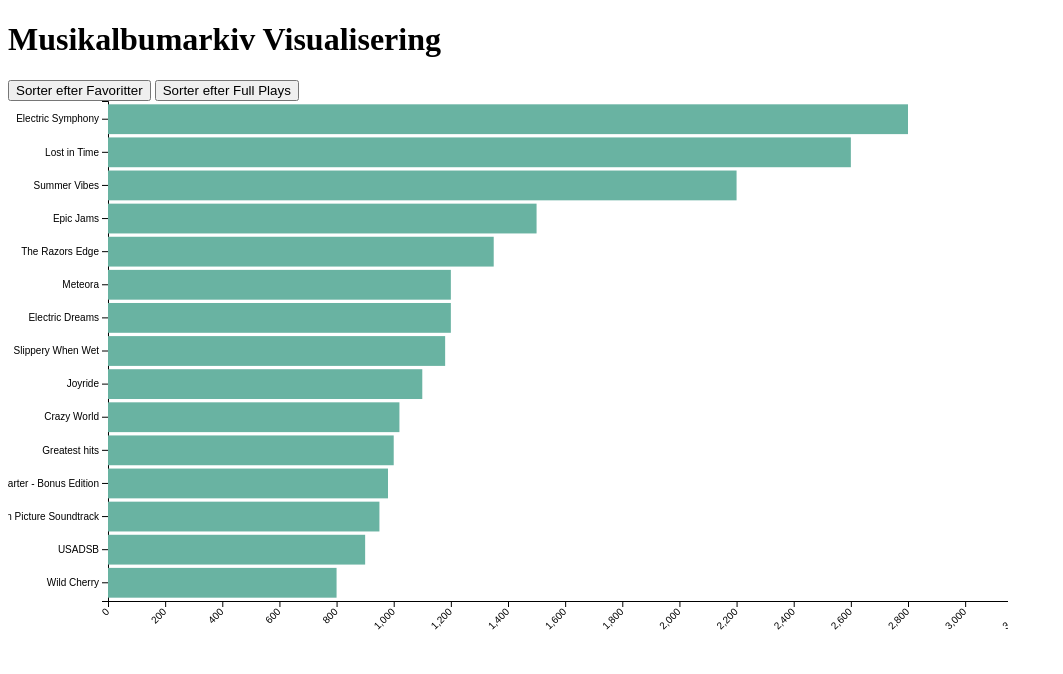
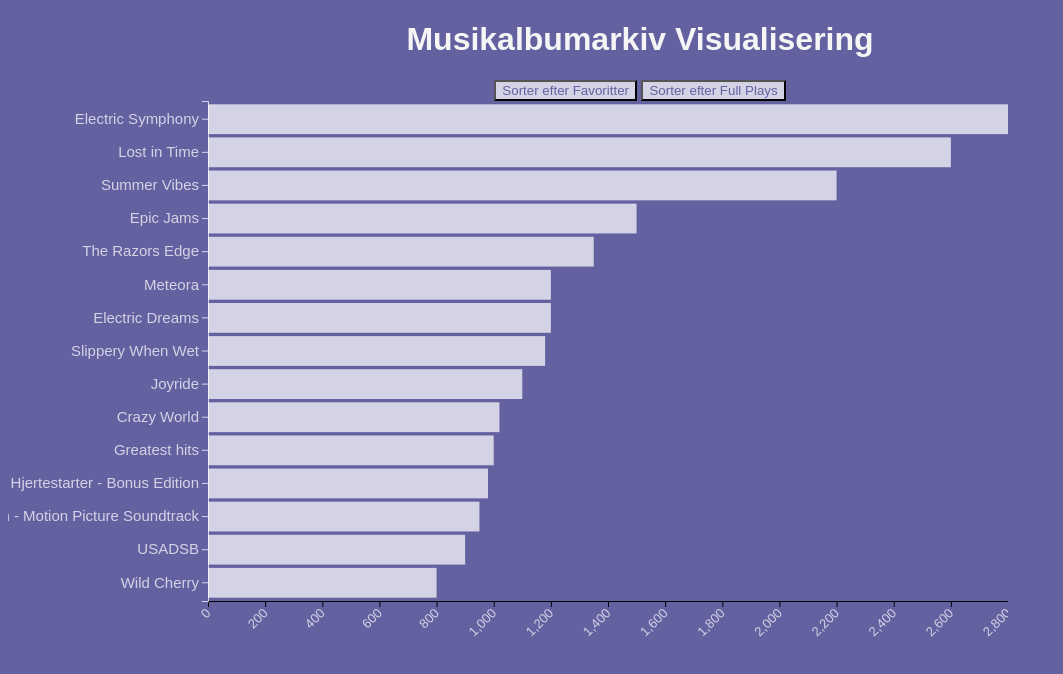
Before and after one commit to TajBaadsgaard/Fisk, a plain HTML site: page mainIndex.html in a window 1280 px wide. Shown: the whole page, without its empty margins (0-1063 px from the left). Drawn offline with nearby package versions, Linux system fonts and the light colour scheme.

Commit message:
Det seneste der er blevet lavet

```diff
--- a/main.js
+++ b/main.js
@@ -17,7 +17,7 @@ d3.json("albums.json").then(function(data) {
         .attr("width", width)
         .attr("height", height + 50)
         .append("g")
-        .attr("transform", "translate(" + 100 + ",0)");
+        .attr("transform", "translate(" + 200 + ",0)");
 
 
 
@@ -32,7 +32,7 @@ d3.json("albums.json").then(function(data) {
         .call(d3.axisBottom(x).ticks(15))
         .selectAll("text")
         .attr("transform", "translate(-10,0)rotate(-45)")
-        .style("text-anchor", "end");
+        .attr("class", "x-axis"); //Sådan vi kan style den i CSS
 
     // Funktion til at opdatere diagrammet baseret på den valgte nøgle
     function updateChart(key) {
--- a/mainIndex.html
+++ b/mainIndex.html
@@ -4,19 +4,15 @@
     <meta charset="UTF-8">
     <meta name="viewport" content="width=device-width, initial-scale=1.0">
     <title>Musikalbumarkiv Visualisering</title>
-    <style>
-        /* Tilføj CSS-styling efter behov */
-        .bar {
-            fill: #69b3a2;
-        }
-    </style>
+    <link rel="stylesheet" href="style.css">
+
 </head>
 <body>
-    <h1>Musikalbumarkiv Visualisering</h1>
+    <h1 id = heading class="heading">Musikalbumarkiv Visualisering</h1>
     <!-- Knapper til sortering -->
-    <div id="sortButtons">
-        <button id="sortFavorites">Sorter efter Favoritter</button>
-        <button id="sortFullPlays">Sorter efter Full Plays</button>
+    <div id="sortButtons" class="buttonDiv">
+        <button class="buttons" id="sortFavorites">Sorter efter Favoritter</button>
+        <button class="buttons" id="sortFullPlays">Sorter efter Full Plays</button>
     </div>
     <!-- Container til søjlediagrammet -->
     <div id="myChart"></div>
--- a/style.css
+++ b/style.css
@@ -1,25 +1,45 @@
 
-h1 {
+#heading {
     color:whitesmoke;
     font-family: Arial, Helvetica, sans-serif;
 }
 
 
-p {
-    color: azure;
-    font-family:Arial, Helvetica, sans-serif;
-
-}
-
-
-
 
 body{
-    background: rgb(34,193,195);
-    background: linear-gradient(0deg, rgba(34,193,195,1) 0%, rgba(45,102,253,1) 95%);
-
+    background: rgb(100,97,161);
 
     font-family: Arial, Helvetica, sans-serif;
 
 
 }
+
+.bar{
+    fill: rgba(255, 255, 255, 0.72);
+}
+
+
+.y-axis{
+    color: rgba(255, 255, 255, 0.72);
+    font-size: 15px;
+    font-family: ;
+}
+
+.x-axis{
+    color: rgba(255, 255, 255, 0.72);
+    text-anchor: end;
+    font-size: small;
+}
+
+.buttons{
+    color: rgb(100,97,161);
+    background-color: rgba(255, 255, 255, 0.72);
+}
+
+.buttonDiv{
+    text-align: center;
+}
+
+.heading{
+    text-align: center;
+}
```
